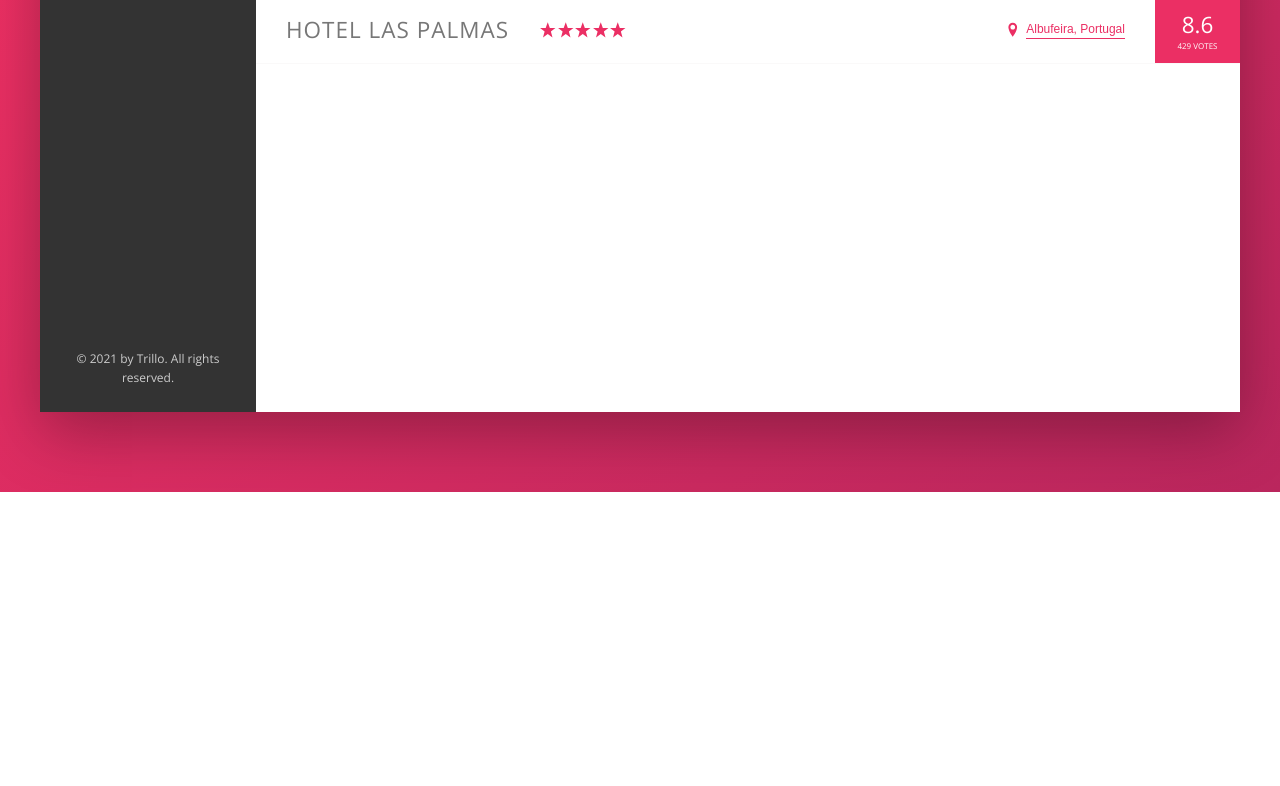
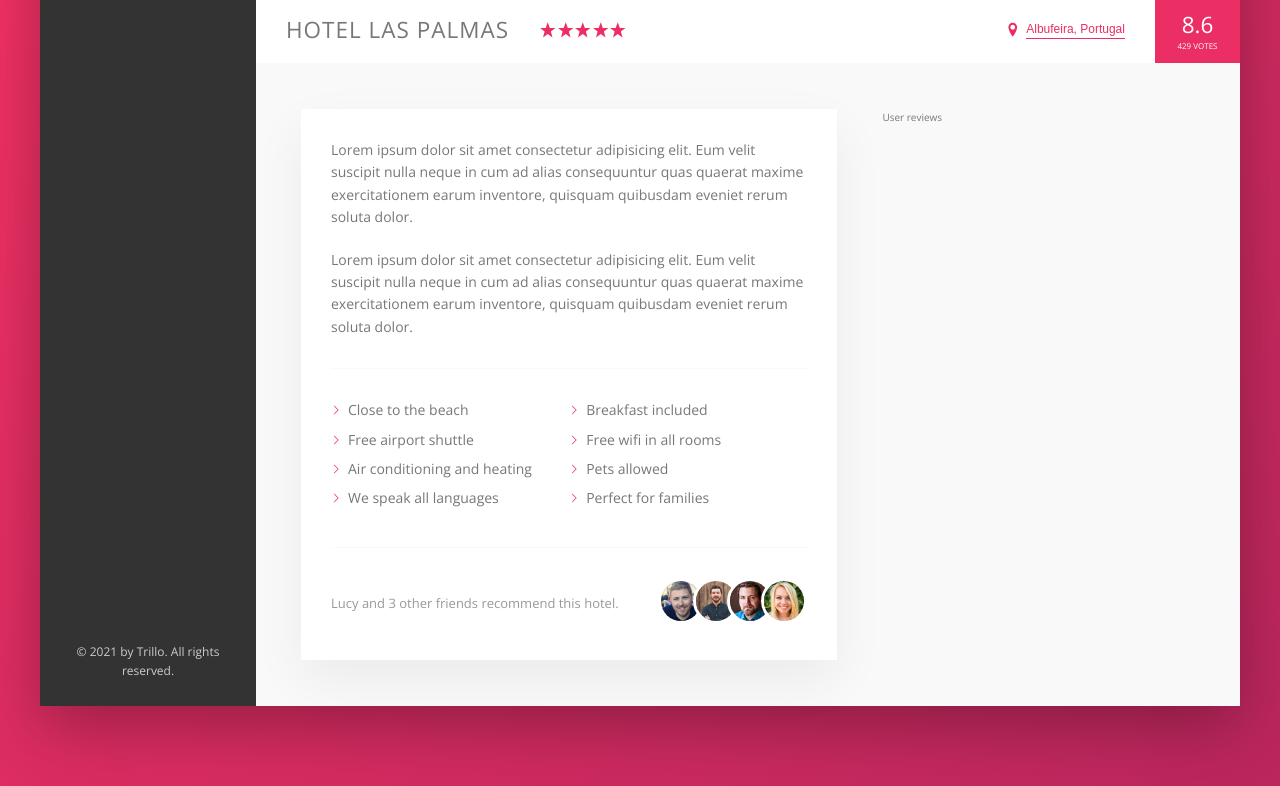
Before and after one commit to jlsanchezsanz/Trillo, a plain HTML site: page index.html in a window 1280 px wide. Shown: the part 538-1324 px from the top of the page. Before the commit the page ends 1030 px from the top, so only its background shows below. Drawn offline with nearby package versions, Linux system fonts and the light colour scheme.

Commit message:
add reviews section

```diff
--- a/css/style.css
+++ b/css/style.css
@@ -9,7 +9,9 @@
   --color-grey-dark-1: #333;
   --color-grey-dark-2: #777;
   --color-grey-dark-3: #999;
-  --shadow-dark: 0 2rem 6rem rgba(0, 0, 0, 0.3); }
+  --shadow-dark: 0 2rem 6rem rgba(0, 0, 0, 0.3);
+  --shadow-light: 0 2rem 5rem rgba(0, 0, 0, 0.06);
+  --line: 1px solid var(--color-grey-light-1); }
 
 * {
   margin: 0;
@@ -62,8 +64,7 @@ body {
 
 .hotel-view {
   background-color: #fff;
-  flex: 1;
-  height: 80rem; }
+  flex: 1; }
 
 .logo {
   height: 3.25rem;
@@ -196,7 +197,7 @@ body {
 .overview {
   display: flex;
   align-items: center;
-  border-bottom: 1px solid var(--color-grey-light-1); }
+  border-bottom: var(--line); }
   .overview__heading {
     font-size: 2.25rem;
     font-weight: 300;
@@ -260,3 +261,60 @@ body {
   100% {
     transform: scale(1);
     box-shadow: none; } }
+
+.detail {
+  display: flex;
+  padding: 4.5rem;
+  background-color: var(--color-grey-light-1);
+  border-bottom: var(--line); }
+
+.description {
+  font-size: 1.4rem;
+  background-color: #fff;
+  box-shadow: var(--shadow-light);
+  padding: 3rem;
+  flex: 0 0 60%;
+  margin-right: 4.5rem; }
+
+.user-reviews {
+  flex: 1; }
+
+.paragraph:not(:last-of-type) {
+  margin-bottom: 2rem; }
+
+.list {
+  list-style: none;
+  margin: 3rem 0;
+  padding: 3rem 0;
+  border-top: var(--line);
+  border-bottom: var(--line);
+  display: flex;
+  flex-wrap: wrap; }
+  .list__item {
+    flex: 0 0 50%;
+    margin-bottom: .7rem; }
+  .list__item::before {
+    content: "";
+    display: inline-block;
+    height: 1rem;
+    width: 1rem;
+    margin-right: .7rem;
+    background-color: var(--color-primary);
+    -webkit-mask-image: url(../img/chevron-thin-right.svg);
+    -webkit-mask-size: cover; }
+
+.recommend {
+  font-size: 1.3rem;
+  color: var(--color-grey-dark-3);
+  display: flex;
+  align-items: center; }
+  .recommend__count {
+    margin-right: auto; }
+  .recommend__photo {
+    box-sizing: content-box;
+    height: 4rem;
+    width: 4rem;
+    border-radius: 50%;
+    border: 3px solid #fff; }
+    .recommend__photo:not(:last-child) {
+      margin-right: -1.5rem; }
--- a/index.html
+++ b/index.html
@@ -151,6 +151,61 @@
               <div class="overview__rating-count">429 votes</div>
             </div>
           </div>
+
+          <div class="detail">
+            <div class="description">
+              <p class="paragraph">
+                Lorem ipsum dolor sit amet consectetur adipisicing elit. Eum
+                velit suscipit nulla neque in cum ad alias consequuntur quas
+                quaerat maxime exercitationem earum inventore, quisquam
+                quibusdam eveniet rerum soluta dolor.
+              </p>
+              <p class="paragraph">
+                Lorem ipsum dolor sit amet consectetur adipisicing elit. Eum
+                velit suscipit nulla neque in cum ad alias consequuntur quas
+                quaerat maxime exercitationem earum inventore, quisquam
+                quibusdam eveniet rerum soluta dolor.
+              </p>
+              <ul class="list">
+                <li class="list__item">Close to the beach</li>
+                <li class="list__item">Breakfast included</li>
+                <li class="list__item">Free airport shuttle</li>
+                <li class="list__item">Free wifi in all rooms</li>
+                <li class="list__item">Air conditioning and heating</li>
+                <li class="list__item">Pets allowed</li>
+                <li class="list__item">We speak all languages</li>
+                <li class="list__item">Perfect for families</li>
+              </ul>
+              <div class="recommend">
+                <p class="recommend__count">
+                  Lucy and 3 other friends recommend this hotel.
+                </p>
+                <div class="recommend__friends">
+                  <img
+                    src="img/user-3.jpg"
+                    alt="Friend 1"
+                    class="recommend__photo"
+                  />
+                  <img
+                    src="img/user-4.jpg"
+                    alt="Friend 4"
+                    class="recommend__photo"
+                  />
+                  <img
+                    src="img/user-5.jpg"
+                    alt="Friend 5"
+                    class="recommend__photo"
+                  />
+                  <img
+                    src="img/user-6.jpg"
+                    alt="Friend 6"
+                    class="recommend__photo"
+                  />
+                </div>
+              </div>
+            </div>
+            <div class="user-reviews">User reviews</div>
+          </div>
         </main>
       </div>
     </div>
--- a/sass/_base.scss
+++ b/sass/_base.scss
@@ -11,6 +11,9 @@
   --color-grey-dark-3: #999;
 
   --shadow-dark: 0 2rem 6rem rgba(0, 0, 0, 0.3);
+  --shadow-light: 0 2rem 5rem rgba(0, 0, 0, 0.06);
+
+  --line: 1px solid var(--color-grey-light-1);
 }
 
 * {
--- a/sass/_components.scss
+++ b/sass/_components.scss
@@ -182,7 +182,7 @@
 .overview {
   display: flex;
   align-items: center;
-  border-bottom: 1px solid var(--color-grey-light-1);
+  border-bottom: var(--line);
 
   &__heading {
     font-size: 2.25rem;
@@ -275,3 +275,79 @@
     box-shadow: none;
   }
 }
+
+.detail {
+  display: flex;
+  padding: 4.5rem;
+  background-color: var(--color-grey-light-1);
+  border-bottom: var(--line);
+}
+
+.description {
+  font-size: 1.4rem;
+  background-color: #fff;
+  box-shadow: var(--shadow-light);
+  padding: 3rem;
+  flex: 0 0 60%;
+  margin-right: 4.5rem;
+}
+
+.user-reviews {
+  flex: 1;
+}
+
+.paragraph:not(:last-of-type) {
+  margin-bottom: 2rem;
+}
+
+.list {
+  list-style: none;
+  margin: 3rem 0;
+  padding: 3rem 0;
+  border-top: var(--line);
+  border-bottom: var(--line);
+  display: flex;
+  flex-wrap: wrap;
+
+  &__item {
+    flex: 0 0 50%;
+    margin-bottom: .7rem;
+  }
+
+  &__item::before {
+    // background-image: url(../img/chevron-thin-right.svg);
+    content: "";
+    display: inline-block;
+    height: 1rem;
+    width: 1rem;
+    margin-right: .7rem;
+    background-color: var(--color-primary);
+    -webkit-mask-image: url(../img/chevron-thin-right.svg);
+    -webkit-mask-size: cover;
+  }
+}
+
+.recommend {
+  font-size: 1.3rem;
+  color: var(--color-grey-dark-3);
+  display: flex;
+  align-items: center;
+
+  &__count {
+    margin-right: auto;
+  }
+
+  &__friends {}
+
+  &__photo {
+    box-sizing: content-box;
+    height: 4rem;
+    width: 4rem;
+    border-radius: 50%;
+    border: 3px solid #fff;
+
+    &:not(:last-child) {
+      margin-right: -1.5rem;
+    }
+  }
+}
--- a/sass/_layout.scss
+++ b/sass/_layout.scss
@@ -31,5 +31,4 @@
 .hotel-view {
   background-color: #fff;
   flex: 1;
-  height: 80rem;
 }
```
